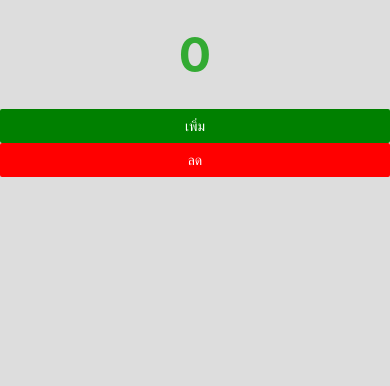
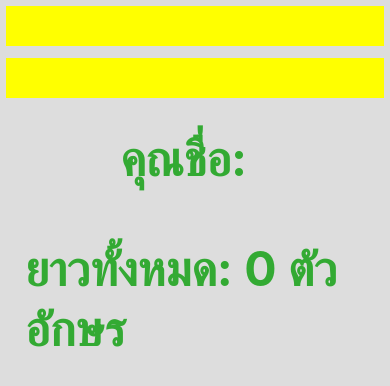
Before and after one commit to pisinr/nesbia-react-native-course-app, a React Native app: screen / in a window 390 px wide. Shown: the top 386 px of the page. Built offline with nearby package versions, Linux system fonts and the light colour scheme.

Commit message:
TextInput - complete

```diff
--- a/App.js
+++ b/App.js
@@ -3,7 +3,7 @@ import {
   SafeAreaView,
   StyleSheet, Text, View,
   Image, ScrollView, FlatList,
-  Button,
+  Button, TextInput,
 } from 'react-native';
 
 import profileImage from './assets/profile.png';
@@ -12,33 +12,39 @@ export default class App extends React.Component {
   constructor(props) {
     super(props)
     this.state = {
-      count: 0,
+      firstname: '',
+      lastname: '',
     }
 
-    this.handleUp = this.handleUp.bind(this);
-    this.handleDown = this.handleDown.bind(this);
+    this.handleFirstNameChange = this.handleFirstNameChange.bind(this);
+    this.handleLastNameChange = this.handleLastNameChange.bind(this);
   }
 
-  handleUp () {
-    console.log('up')
+  handleFirstNameChange (text) {
     this.setState({
-      count: this.state.count + 1
+      firstname: text
     })
   }
 
-  handleDown () {
-    console.log('down')
+  handleLastNameChange (text) {
     this.setState({
-      count: this.state.count - 1
+      lastname: text
     })
   }
 
   render() {
+    const nameLength = this.state.firstname.length + this.state.lastname.length;
+
     return (
       <SafeAreaView style={styles.container}>
-        <Text style={styles.title}>{this.state.count.toString()}</Text>
-        <Button onPress={this.handleUp} color='green' title="เพิ่ม" />
-        <Button onPress={this.handleDown} color='red' title="ลด" />
+        <TextInput style={styles.textinput}
+          onChangeText={this.handleFirstNameChange}
+          value={this.state.firstname} />
+        <TextInput style={styles.textinput}
+          onChangeText={this.handleLastNameChange}
+          value={this.state.lastname} />
+        <Text style={styles.title}>คุณชื่อ: {this.state.firstname} {this.state.lastname}</Text>
+        <Text style={styles.title}>ยาวทั้งหมด: {nameLength} ตัวอักษร</Text>
       </SafeAreaView>
     );
   }
@@ -58,4 +64,11 @@ const styles = StyleSheet.create({
     margin: 20,
     alignSelf: 'center',
   },
+
+  textinput: {
+    backgroundColor: 'yellow',
+    fontSize: 28,
+    padding: 3,
+    margin: 6,
+  }
 });
```
